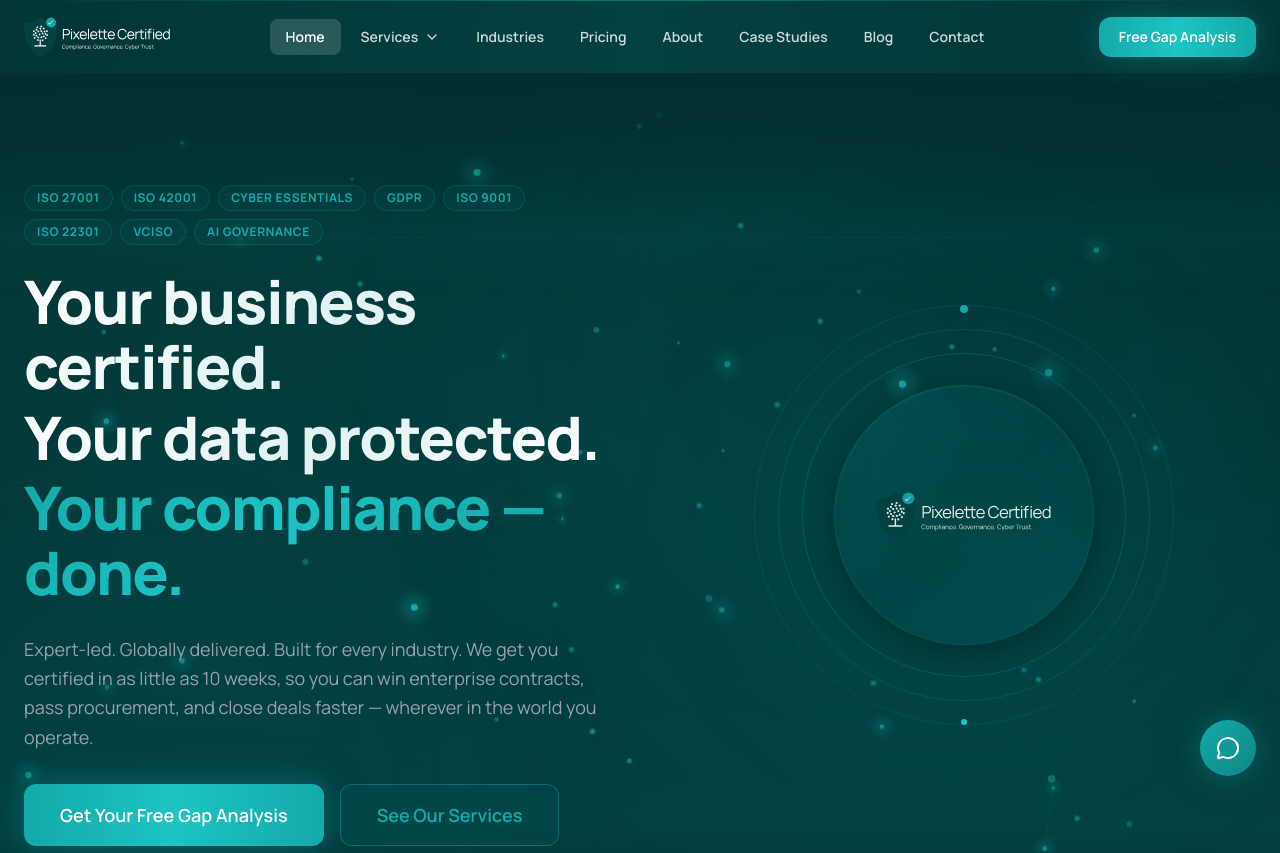
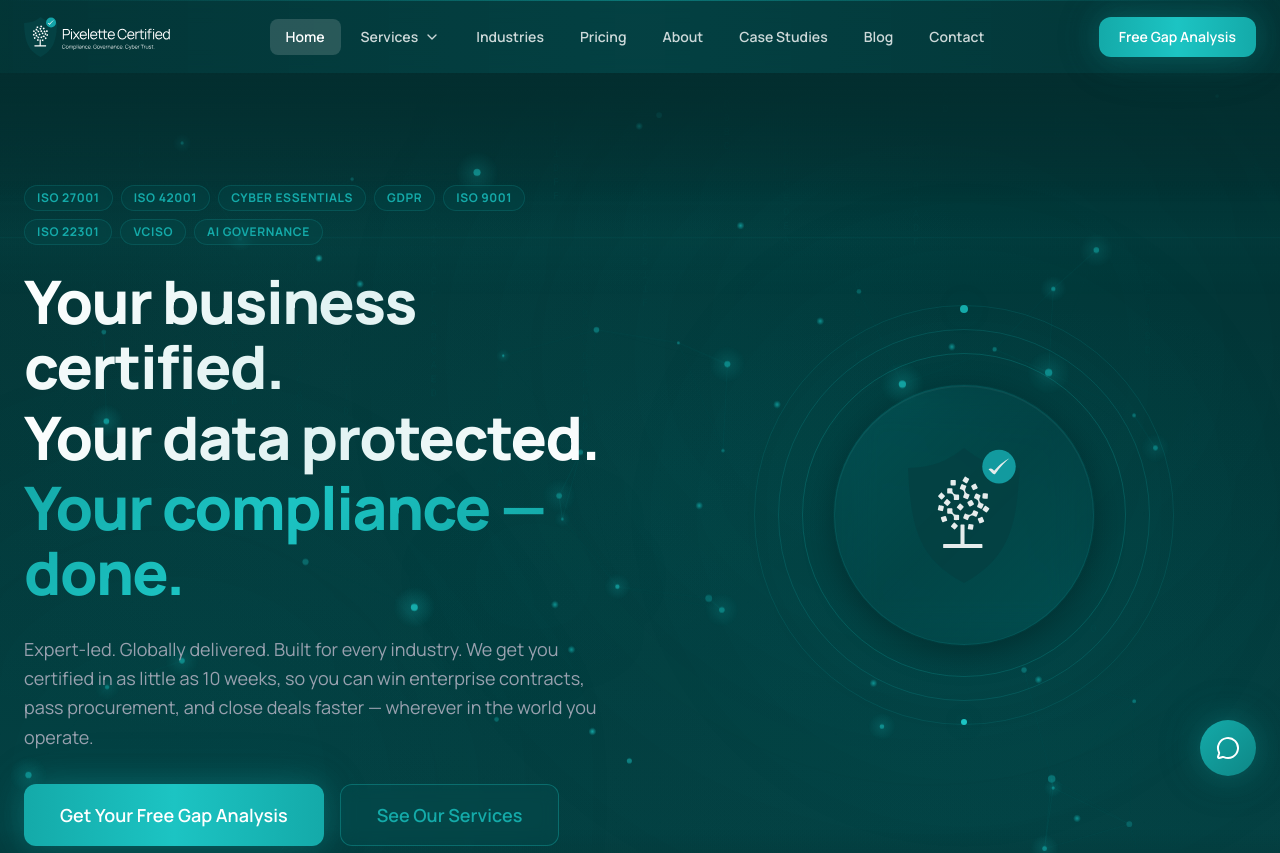
Before and after one commit to pixelette-technologies/Pixelette-Certified, a Next.js app: page / in a window 1280 px wide. Shown: the top 853 px of the page. Built offline with nearby package versions, Linux system fonts and the light colour scheme.

Commit message:
fix: use favicon (shield icon) in hero circle instead of full logo

```diff
--- a/src/components/sections/Hero.tsx
+++ b/src/components/sections/Hero.tsx
@@ -81,9 +81,9 @@
             {/* Inner circle with glass */}
             <div className="absolute inset-20 rounded-full glass-card flex items-center justify-center">
               <img
-                src="/logos/logo-white-text.svg"
+                src="/logos/favicon.svg"
                 alt="Pixelette Certified"
-                className="w-44 opacity-90"
+                className="w-28 opacity-90"
               />
             </div>
             {/* Orbiting dots */}
```
